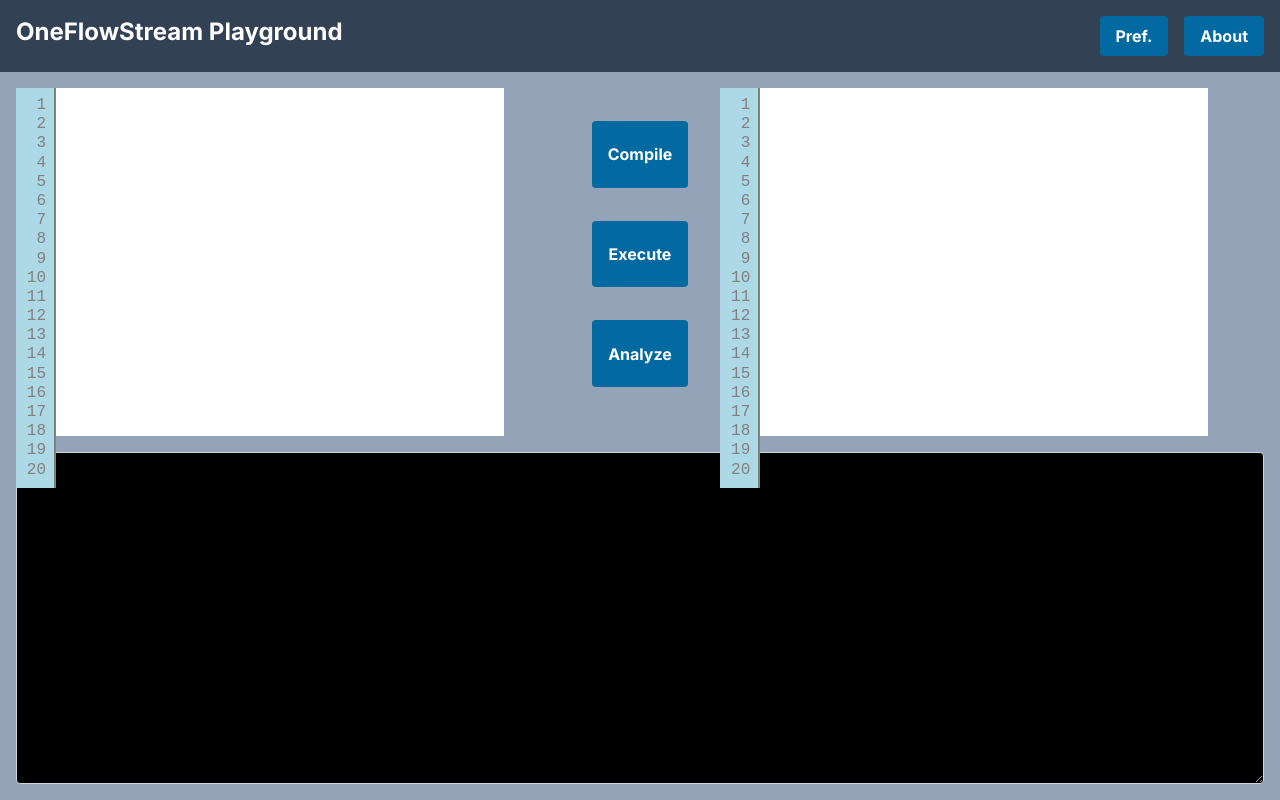
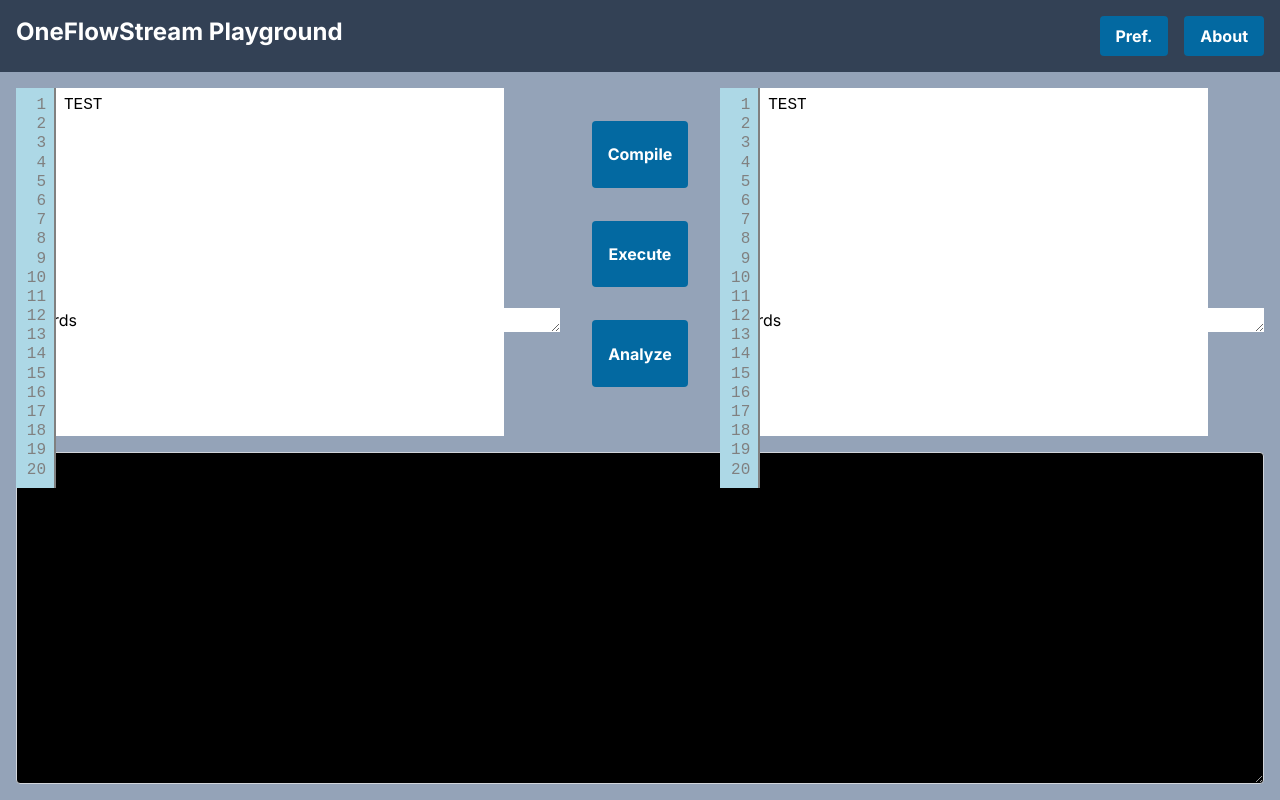
Before and after one commit to L4F7/one-flow-stream, a Next.js app: page / in a window 1280 px wide. Built offline with nearby package versions, Linux system fonts and the light colour scheme; no server answers.

Commit message:
merging lines number with words count

```diff
--- a/server.js
+++ b/server.js
@@ -18,7 +18,7 @@ app.use(bodyParser.json());
 app.use(express.static('build'));
 
 // Process endpoint
-app.post('/process', (req, res) => {
+app.post('/compile', (req, res) => {
   // Process the input and echo it with a timestamp
   const timestampedText = `Echo from server: at ${new Date().toISOString()}: \n${req.body.text}`;
   console.log(timestampedText)
--- a/src/app/page.tsx
+++ b/src/app/page.tsx
@@ -32,6 +32,7 @@ export default function Home() {
   }, []);
 
   const handleInputChange = (e : ChangeEvent<HTMLTextAreaElement>) => {
+    console.log(`HandleInputChange Called`)
     const newText : string = e.target.value;
     const words : string[] = newText.split(/\s+/);
 
@@ -51,7 +52,7 @@ export default function Home() {
 
   const handleSendToServer = () => {
       //
-      fetch(`${API_SERVER_URL}/process`, {
+      fetch(`${API_SERVER_URL}/compile`, {
         method: 'POST',
         headers: {
           'Content-Type': 'application/json',
--- a/src/components/NumberedTextArea.tsx
+++ b/src/components/NumberedTextArea.tsx
@@ -1,4 +1,4 @@
-import React, { ChangeEventHandler, useMemo, useRef } from "react";
+import React, { ChangeEventHandler, useMemo, useRef, useState } from "react";
 import LineNumbersStyle, { css } from "styled-components";
 
 const LineNumberDiv = LineNumbersStyle.div`
@@ -65,8 +65,27 @@ const NumberedTextArea = ({value,numOfLines, textColor = "text-black", name, han
     }
   };
 
+  const [wordCount, setWordCount] = useState(0);
+//const ref = useRef<HTMLTextAreaElement | null>(null);
+
+const handleChange = () => {
+  console.log(`HandleChange Called`)
+  if (!textareaRef.current) return;
+
+  if (textareaRef.current.value === "") {
+      setWordCount(0);
+      return;
+  }
+
+    const text : string = textareaRef.current.value;
+    const cleanText : string = text.replace(/[^a-zA-Z0-9\s]|\n| +/g, ' ').trim(); // remove all non-alphanumeric characters, newlines, and extra spaces
+    const newWordCount = (cleanText.match(/ /g) || []).length + 1;
+    setWordCount(newWordCount);
+  };
+
   return (
-    <LineNumberDiv>
+    <>
+      <LineNumberDiv>
       <Numbers ref={lineNumberRef}>
         {lineNumberArray.map((count) => (
           <Number active={count <= lineNumber} key={count}>
@@ -77,13 +96,20 @@ const NumberedTextArea = ({value,numOfLines, textColor = "text-black", name, han
       <StyledTextarea
       className={`h-full w-full h-40 border border-gray-300 rounded p-2 ${textColor}`}
         name={name}
-        onChange= {handleInputChange}
+        onChange= {() => {handleChange}}
+        //{handleChange}
         onScroll={handleTextareaScroll}
         ref={textareaRef}
-        value={value}
+        value={"TEST"}
         wrap="off"
       />
-    </LineNumberDiv>
+      </LineNumberDiv>
+      <textarea
+          className={`h-6 w-full ${textColor} `}
+          readOnly={true}
+          value={`${wordCount} words`}
+      ></textarea>
+    </>
   );
 };
 
```
